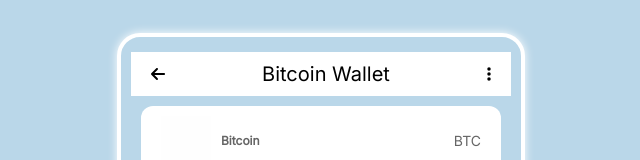
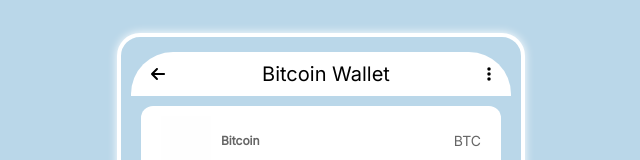
Before and after one commit to TEE2DWHY/mobileWallet-App, a React (Vite) app: page / in a window 1280 px wide. Shown: the top 160 px of the page, without its empty margins (319-959 px from the left). Built offline with nearby package versions, Linux system fonts and the light colour scheme.

Commit message:
made chnages to the header styling

```diff
--- a/src/app.css
+++ b/src/app.css
@@ -16,6 +16,7 @@
   background-color: #fff;
   padding: 10px 20px;
   margin: 0 10px;
+  border-radius: 42px 42px 0px 0px;
 }
 
 .bitcoin-wallet-header {
--- /dev/null
+++ b/src/components/DropDown.jsx
@@ -0,0 +1,5 @@
+const DropDown = () => {
+  return <div>DropDown</div>;
+};
+
+export default DropDown;
```
